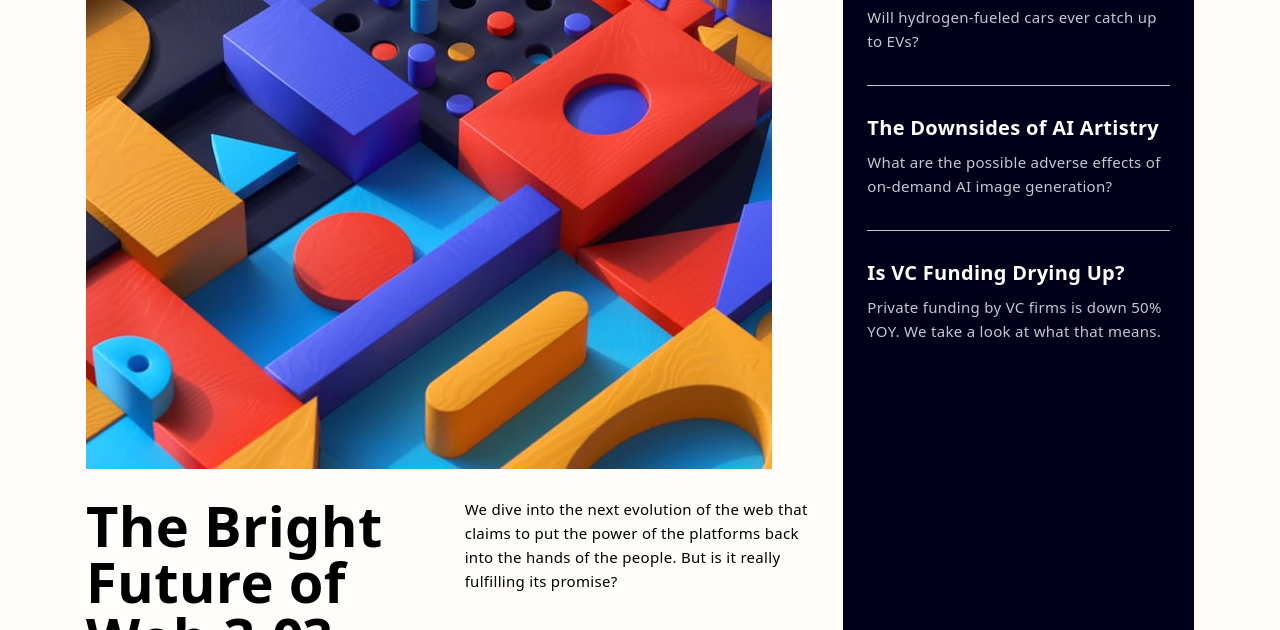
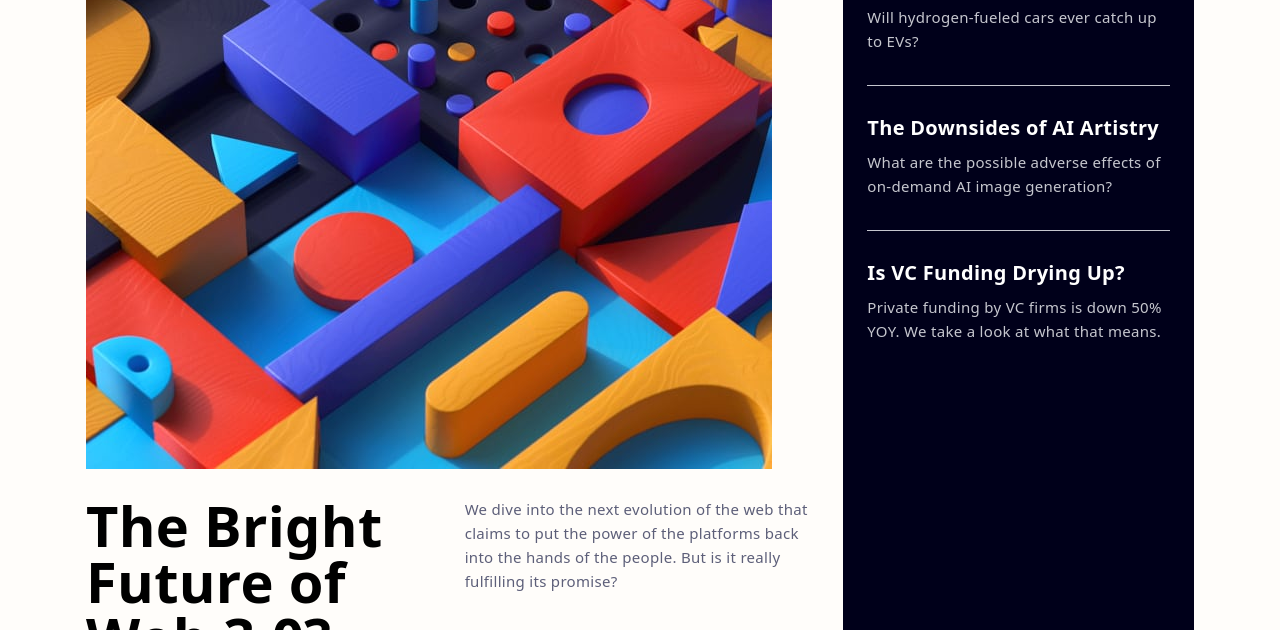
Before and after one commit to AGutierrezR/news-homepage-solution, a website: page index.html in a window 1280 px wide. Shown: the part 315-945 px from the top of the page. Drawn offline with Linux system fonts and the light colour scheme.

Commit message:
Add Readme and fix

```diff
--- a/index.html
+++ b/index.html
@@ -3,8 +3,8 @@
   <head>
     <meta charset="UTF-8" />
     <meta name="viewport" content="width=device-width, initial-scale=1.0" />
-    <!-- displays site properly based on user's device -->
 
+    <link rel="stylesheet" href="assets/css/styles.css" />
     <link
       rel="icon"
       type="image/png"
@@ -13,7 +13,6 @@
     />
 
     <title>Frontend Mentor | News homepage</title>
-    <link rel="stylesheet" href="assets/css/styles.css" />
   </head>
   <body class="bg-off-white text-base">
     <header
@@ -54,7 +53,7 @@
           The Bright Future of Web 3.0?
         </h1>
         <div class="mb-[68px] xl:col-start-2 xl:col-end-3 xl:mb-0">
-          <p class="mb-6 xl:mb-10">
+          <p class="mb-6 text-dark-grayish-blue xl:mb-10">
             We dive into the next evolution of the web that claims to put the
             power of the platforms back into the hands of the people. But is it
             really fulfilling its promise?
```
Also changed, not shown: README.md, screenshots/desktop-screenshot.jpeg (added), screenshots/mobile-screenshot.jpeg (added).
